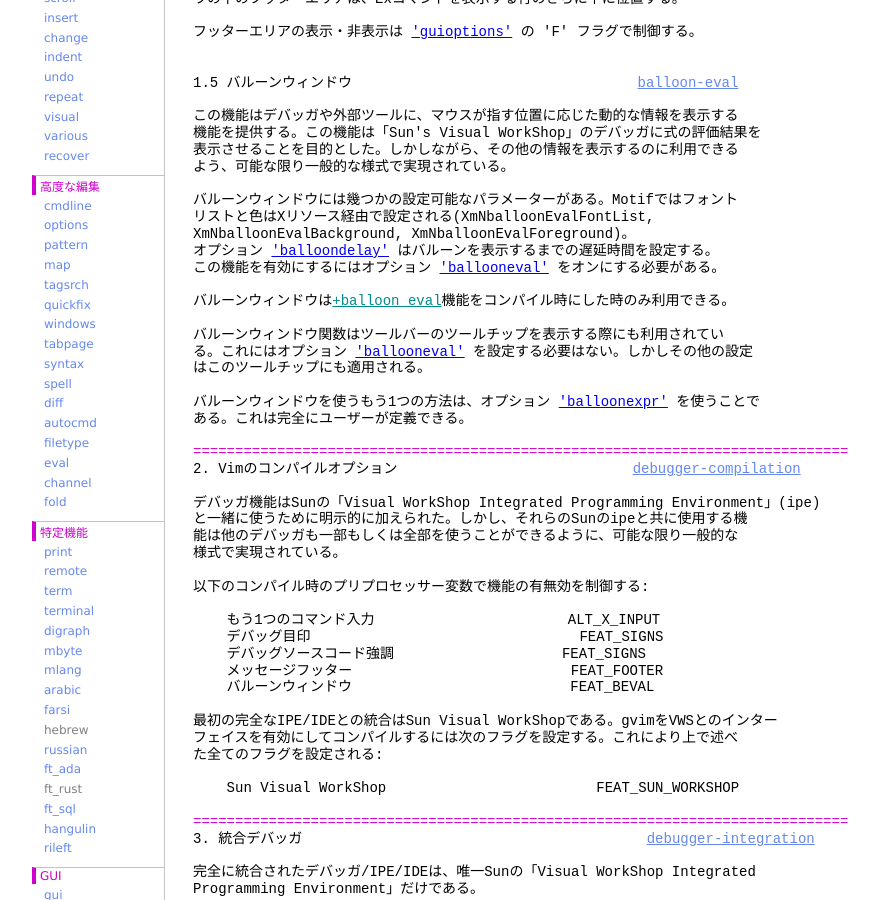
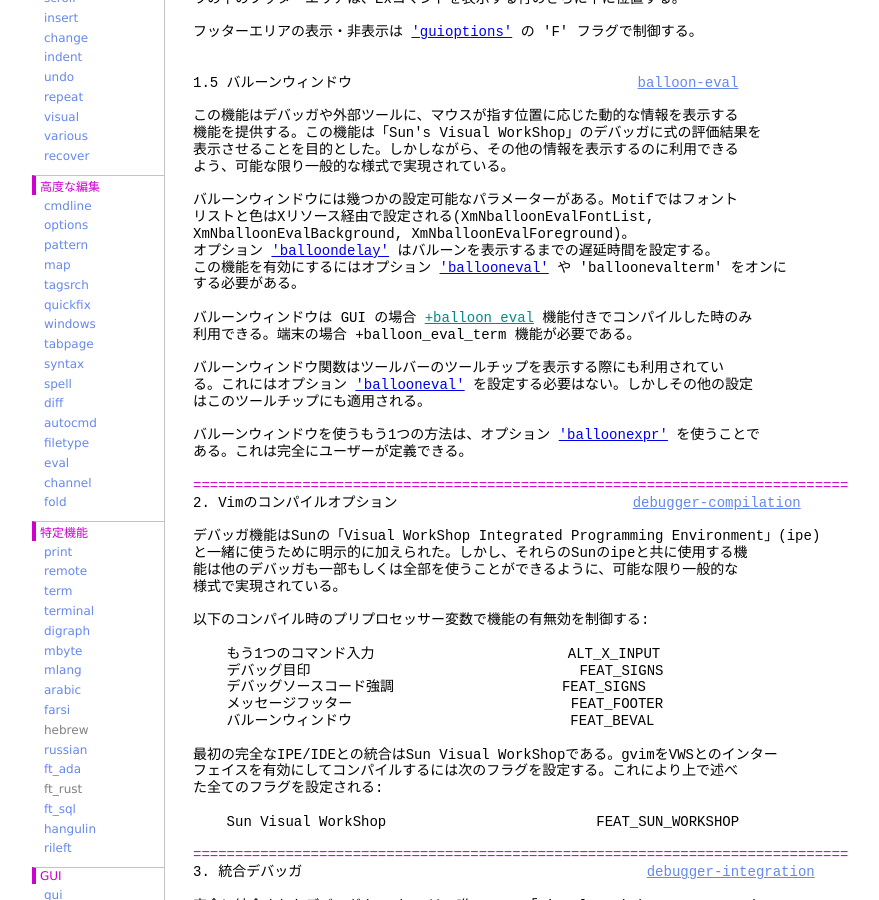
Before and after one commit to vim-jp/vimdoc-ja, a Jekyll site: the page built from debugger.html, in a window 1280 px wide and 900 px high, scrolled down 1485 px. Shown: the whole window, without its empty margins (208-1087 px from the left). Built offline with Jekyll 4.4.1, drawn with Linux system fonts in a browser that asks for light colours; nearby versions of some CDN libraries; comment, search, counter and statistics services are not loaded; some of the changed text lies outside the part shown.

Commit message:
Generated by Travis JOB 919.1
https://travis-ci.org/vim-jp/vimdoc-ja-working/builds/393917101

```diff
--- a/debugger.html
+++ b/debugger.html
@@ -3,7 +3,7 @@ layout: vimdoc
 helpname: 'debugger'
 ---
 <div id='vimCodeElement'>
-<a class="Constant" href="debugger.html" name="debugger.txt">debugger.txt</a>&nbsp;&nbsp;For&nbsp;<span class="Identifier">Vim バージョン 8.0.</span>&nbsp;&nbsp;Last change: 2005 Mar 29<br>
+<a class="Constant" href="debugger.html" name="debugger.txt">debugger.txt</a>&nbsp;&nbsp;For&nbsp;<span class="Identifier">Vim バージョン 8.1.</span>&nbsp;&nbsp;Last change: 2017 Nov 21<br>
 <br>
 <br>
 &nbsp;&nbsp;&nbsp;&nbsp;&nbsp;&nbsp;&nbsp;&nbsp;&nbsp;&nbsp;&nbsp;&nbsp;&nbsp;&nbsp;&nbsp;&nbsp;<span class="Identifier">VIMリファレンスマニュアル&nbsp;&nbsp;&nbsp;&nbsp;by Gordon Prieur</span><br>
@@ -94,9 +94,11 @@ dttermである。dttermには目印を表示するためのスペースがあ
 リストと色はXリソース経由で設定される(XmNballoonEvalFontList,<br>
 XmNballoonEvalBackground, XmNballoonEvalForeground)。<br>
 オプション&nbsp;<a class="Type" href="options.html#'balloondelay'">'balloondelay'</a>&nbsp;はバルーンを表示するまでの遅延時間を設定する。<br>
-この機能を有効にするにはオプション&nbsp;<a class="Type" href="options.html#'ballooneval'">'ballooneval'</a>&nbsp;をオンにする必要がある。<br>
+この機能を有効にするにはオプション&nbsp;<a class="Type" href="options.html#'ballooneval'">'ballooneval'</a>&nbsp;や&nbsp;<span class="MissingTag">'balloonevalterm'</span>&nbsp;をオンに<br>
+する必要がある。<br>
 <br>
-バルーンウィンドウは<a class="Identifier" href="various.html#+balloon_eval">+balloon_eval</a>機能をコンパイル時にした時のみ利用できる。<br>
+バルーンウィンドウは GUI の場合&nbsp;<a class="Identifier" href="various.html#+balloon_eval">+balloon_eval</a>&nbsp;機能付きでコンパイルした時のみ<br>
+利用できる。端末の場合&nbsp;<span class="MissingTag">+balloon_eval_term</span>&nbsp;機能が必要である。<br>
 <br>
 バルーンウィンドウ関数はツールバーのツールチップを表示する際にも利用されてい<br>
 る。これにはオプション&nbsp;<a class="Type" href="options.html#'ballooneval'">'ballooneval'</a>&nbsp;を設定する必要はない。しかしその他の設定<br>
```
